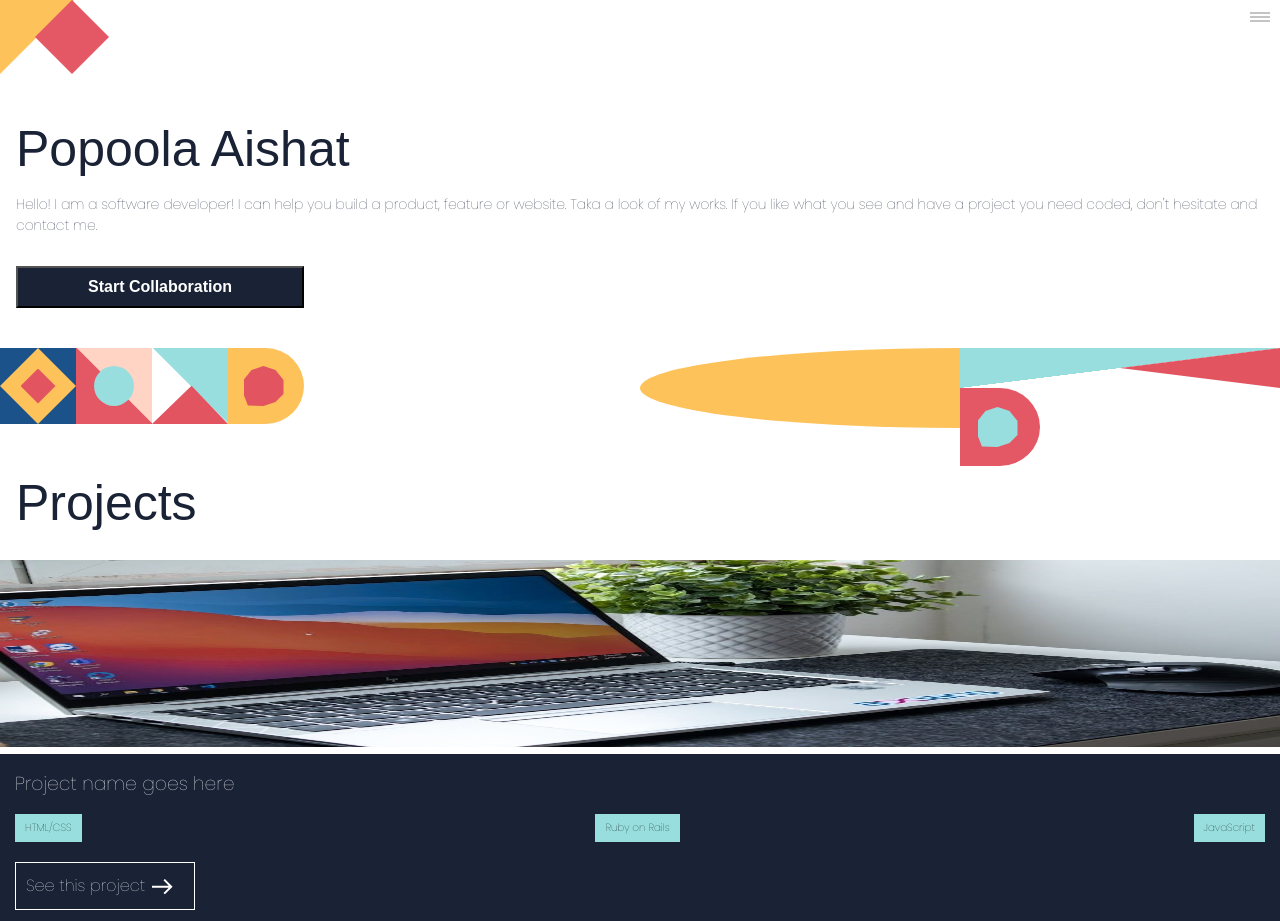
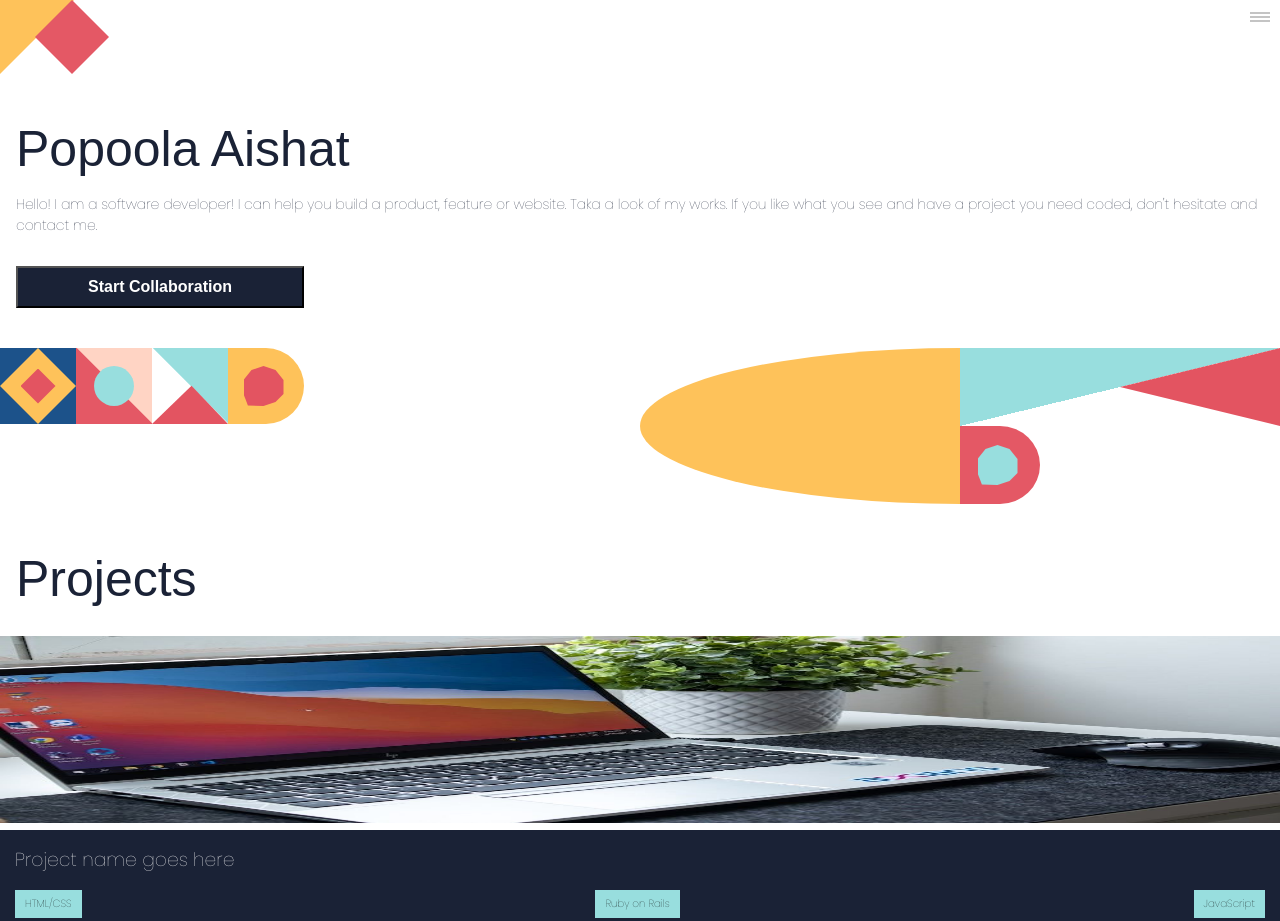
Before and after one commit to aishatpopoola/portfolio-page-authent, a website: page index.html in a window 1280 px wide. Shown: the top 921 px of the page. Drawn offline with nearby package versions, Linux system fonts and the light colour scheme.

```diff
--- a/css/mobile.css
+++ b/css/mobile.css
@@ -69,6 +69,7 @@
 
 .box-design-section {
   margin-top: 30px;
+  flex-wrap: wrap;
 }
 
 .first-box,
@@ -168,6 +169,7 @@
 .semicircle-2 {
   flex-basis: 50%;
   height: 100%;
+  min-height: 156px;
 }
 
 .first-semi-circle {
--- a/css/reset.css
+++ b/css/reset.css
@@ -3,6 +3,7 @@
   margin: 0;
   font-family: 'Poppins', sans-serif;
   font-size: 16px;
+  overflow-x: hidden;
 }
 
 * {
```
Also changed, not shown: README.md.
